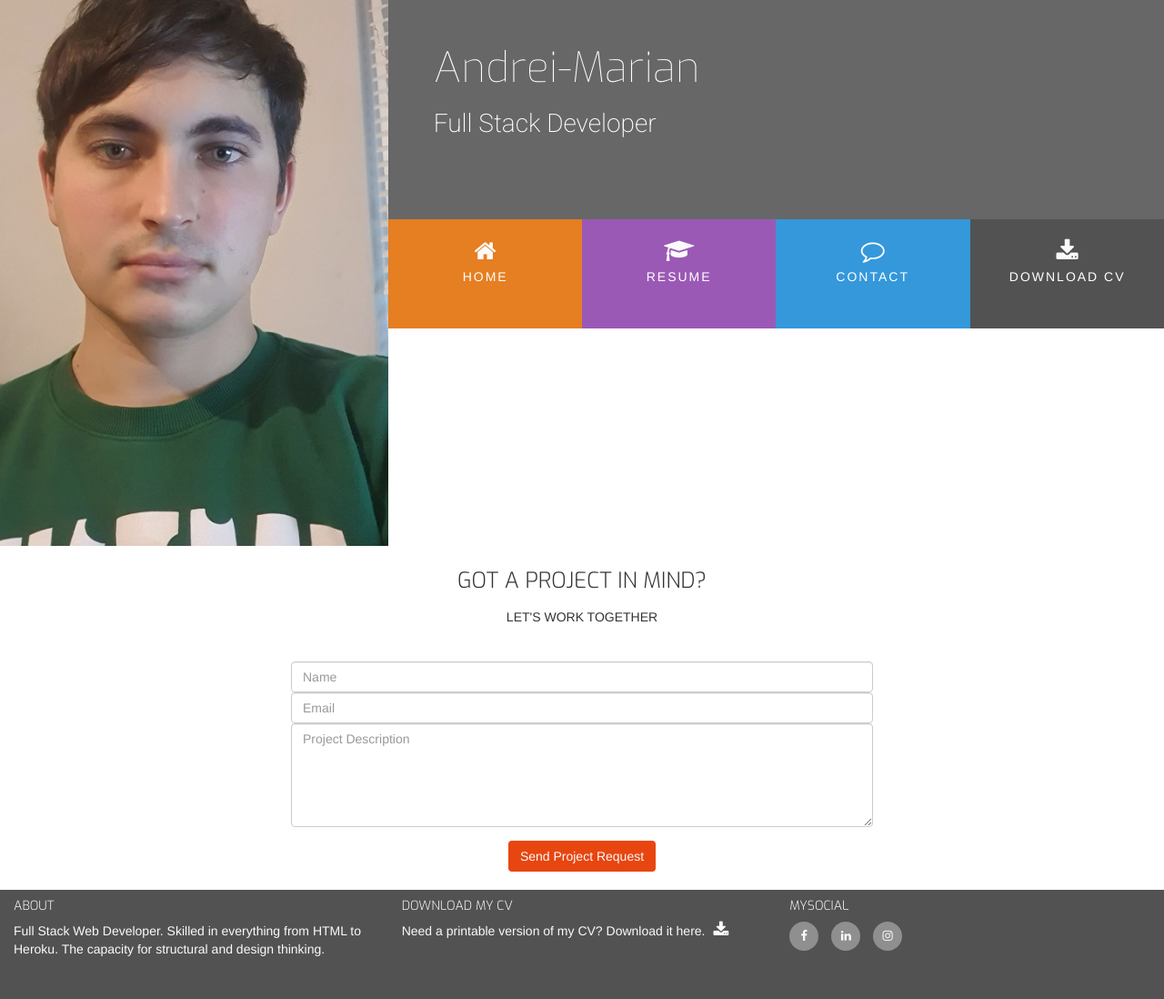
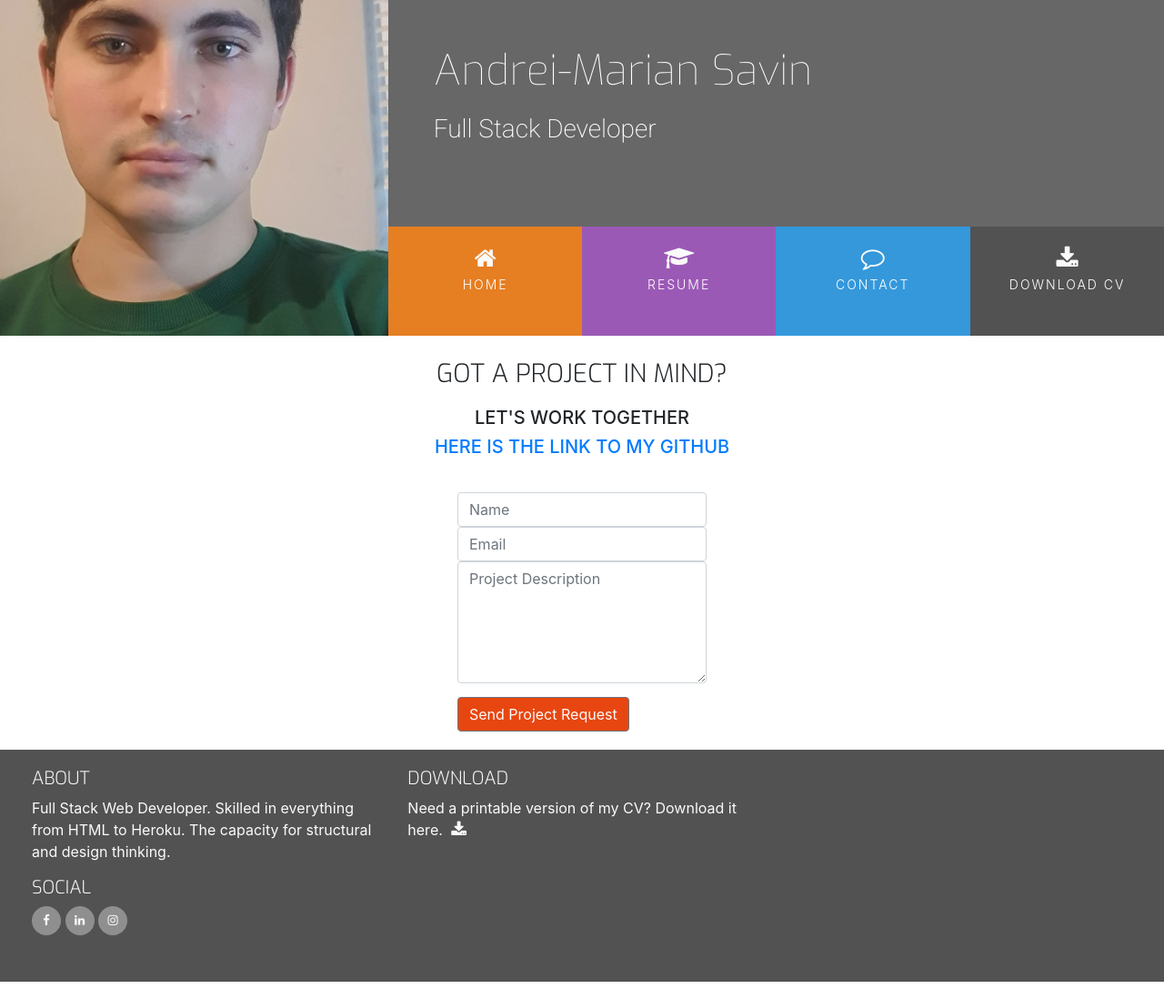
Before and after one commit to Andreim1998/CV, a plain HTML site: page contact.html in a window 1280 px wide. Shown: the whole page at 91% size. Drawn offline with nearby package versions, Linux system fonts and the light colour scheme.

Commit message:
Modifyed the footer and added link to github

```diff
--- a/assets/style.css
+++ b/assets/style.css
@@ -111,7 +111,7 @@ header {
     background-position: center;
     background-repeat: no-repeat;
     background-size: cover;
-    min-height: 600px;
+    min-height: 360px;
     transition: all .5s ease-in-out;
     -moz-transition: all .5s ease-in-out;
     -webkit-transition: all .5s ease-in-out;
@@ -365,7 +365,6 @@ footer {
     margin-bottom: 20px;
 }
 
-
 .center-form {
     padding-top: 10px;
     margin: 0 auto;
@@ -375,8 +374,8 @@ footer {
 button[type="submit"] {
     margin-top: 15px;
     margin-bottom: 20px;
+    color: #fafafa;
     background-color: #e84610;
-    color: #fafafa;
 }
 
 /* ----------------------------------------Media Queries */
--- a/contact.html
+++ b/contact.html
@@ -1,15 +1,17 @@
 <!DOCTYPE html>
-<html>
+<html lang="en">
 
 <head>
-    <link rel="stylesheet" href="https://maxcdn.bootstrapcdn.com/bootstrap/3.3.7/css/bootstrap.min.css"
+    <meta charset="UTF-8">
+    <meta name="viewport" content="width=device-width, initial-scale=1.0">
+    <meta http-equiv="X-UA-Compatible" content="ie=edge">
+    <link rel="stylesheet" href="https://maxcdn.bootstrapcdn.com/bootstrap/4.2.1/css/bootstrap.min.css"
         type="text/css" />
     <link rel="stylesheet" href="https://maxcdn.bootstrapcdn.com/font-awesome/4.7.0/css/font-awesome.min.css"
         type="text/css" />
     <link rel="stylesheet" href="https://cdnjs.cloudflare.com/ajax/libs/hover.css/2.1.1/css/hover-min.css"
         type="text/css" />
-    <link rel="stylesheet" href="assets/style.css" type="text/css" />
-    <meta name="viewport" content="width=device-width, initial-scale=1">
+    <link rel="stylesheet" href="assets/style.css">
 
     <script type="text/javascript" src="https://cdn.emailjs.com/sdk/2.2.4/email.min.js"></script>
     <script type="text/javascript">
@@ -21,15 +23,13 @@
 </head>
 
 <body>
-    <header class="container-fluid">
-        <div class="row">
-            <a href="index.html">
-                <div class="col-md-4 logo"></div>
-            </a>
+    <header>
+        <div class="row no-gutters">
+            <a class="col-md-4 logo" href="02-index.html"></a>
             <div class="col-md-8">
-                <div class="row bg-color-name-title">
-                    <div class="heading">
-                        <h1 class="name">Andrei-Marian</h1>
+                <div class="row no-gutters bg-color-name-title">
+                    <div class="col heading">
+                        <h1 class="name">Andrei-Marian Savin</h1>
                         <h2 class="title"> Full Stack Developer</h2>
                     </div>
                 </div>
@@ -49,7 +49,7 @@
                                         aria-hidden="true"></i><span>Contact</span></a>
                             </li>
                             <li class="col-6 col-sm-3 list-inline-item ui-menu-color-download menuitem">
-                                <a href="assets/cv/Andrei-Savin.pdf" target="_blank" class="hvr-sweep-to-bottom"><i
+                                <a href="assets/cv/sample-cv.pdf" target="_blank" class="hvr-sweep-to-bottom"><i
                                         class="fa fa-download" aria-hidden="true"></i><span>Download CV</span></a>
                             </li>
                         </ul>
@@ -59,11 +59,15 @@
         </div>
     </header>
     <section class="container-fluid ">
+        <div>
+            <h3 class="contact-heading uppercase text-center">Got a project in mind?</h3>
+            <h5 class="uppercase text-center">Let's work together</h5>
+            <a href="https://github.com/Andreim1998" target="_blank">
+                <h5 class="uppercase text-center">Here is the link to my gitHub</h5>
+            </a>
+        </div>
         <div class="row bg-color-contact">
-            <div>
-                <h3 class="contact-heading uppercase text-center">Got a project in mind?</h3>
-                <h5 class="uppercase text-center">Let's work together</h5>
-            </div>
+
             <div class="center-form">
                 <form onsubmit="return sendMail(this);">
                     <input type="text" name="name" class="form-control" id="fullname" placeholder="Name" required />
@@ -76,25 +80,27 @@
             </div>
         </div>
     </section>
-    <footer class="container-fluid ">
-        <div id="footer-details " class="row ">
-            <div class="col-sm-4 ">
-                <h5 class="uppercase general-sub ">About</h5>
-                <p class="inline-block ">
+    <footer class="container-fluid">
+        <div id="footer-details" class="row">
+            <div class="col-sm-4">
+                <h5 class="uppercase general-sub">About</h5>
+                <p class="inline-block">
                     Full Stack Web Developer. Skilled in everything from HTML to Heroku. The capacity for structural and
                     design thinking.
                 </p>
             </div>
-            <div class="col-sm-4 ">
-                <h5 class="uppercase general-sub ">Download My CV</h5>
-                <p class="inline-block ">
+            <div class="col-sm-4">
+                <h5 class="uppercase general-sub">Download</h5>
+                <p class="inline-block">
                     Need a printable version of my CV? Download it here.
-                    <a href="assets/cv/Andrei-Savin.pdf" target="_blank" class="cv-pdf "><i class="fa fa-download "
-                            aria-hidden="true "></i></a>
+                    <a href="assets/cv/sample-cv.pdf" target="_blank" class="cv-pdf">
+                        <i class="fa fa-download" aria-hidden="true"></i>
+                        <span class="sr-only">Download link.</span>
+                    </a>
                 </p>
             </div>
-            <div class="col-sm-4 ">
-                <h5 class="uppercase general-sub ">MySocial</h5>
+            <div class="col-sm-6">
+                <h5 class="uppercase general-sub">Social</h5>
                 <ul class="list-inline social-links">
                     <li class="list-inline-item">
                         <a target="_blank" href="https://www.facebook.com/savin.andrey98">
```
Also changed, not shown: index.html (+4 -3 lines), resume.html (+2 -2 lines).
